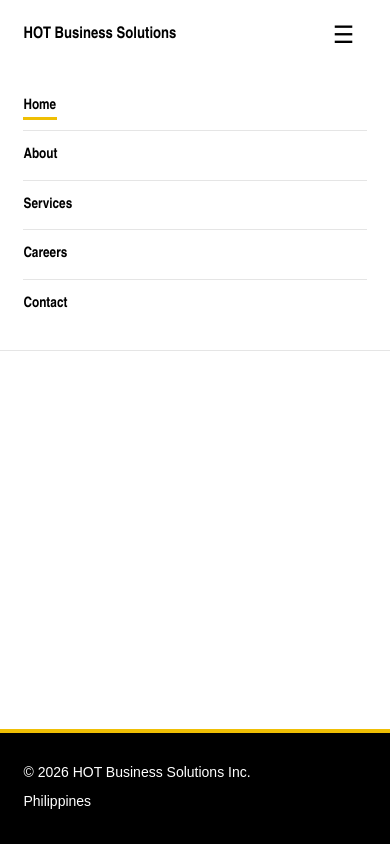
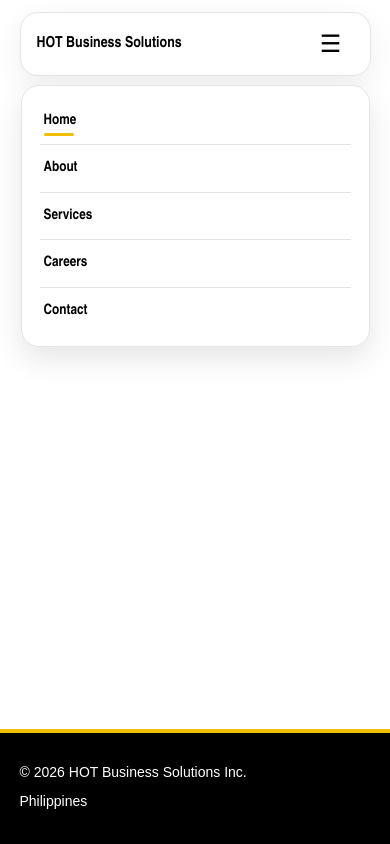
Before and after one commit to hotbusinesssolutions/website, a plain HTML site: page index.html in a window 390 px wide. Both pictures are taken after a click on the button "Open navigation menu". Drawn offline with Linux system fonts and the light colour scheme.

Commit message:
Create floating branded navigation

```diff
--- a/css/style.css
+++ b/css/style.css
@@ -180,6 +180,7 @@ h6 {
 
 /* =========================================================
    5. HEADER
+   Floating centered navigation
 ========================================================= */
 
 .site-header {
@@ -189,10 +190,11 @@ h6 {
 
     width: 100%;
 
-    background: var(--color-white);
+    padding: 18px var(--page-gutter) 0;
 
-    border-bottom:
-        1px solid var(--color-gray-200);
+    background: transparent;
+
+    pointer-events: none;
 }
 
 
@@ -201,13 +203,27 @@ h6 {
 ========================================================= */
 
 .navbar {
-    min-height: var(--header-height);
+    width: min(100%, var(--container-width));
+    min-height: 72px;
+
+    margin-inline: auto;
+    padding: 0 28px;
 
     display: flex;
     align-items: center;
     justify-content: space-between;
 
     gap: 48px;
+
+    background: var(--color-white);
+
+    border: 1px solid var(--color-gray-200);
+    border-radius: 22px;
+
+    box-shadow:
+        0 10px 30px rgba(0, 0, 0, 0.07);
+
+    pointer-events: auto;
 }
 
 
@@ -219,22 +235,30 @@ h6 {
     display: inline-flex;
     align-items: center;
 
+    flex-shrink: 0;
+
     color: var(--color-black);
 
-    font-size: 1.1rem;
+    font-family: var(--font-brand);
+    font-size: 1.05rem;
+    font-weight: 800;
     line-height: 1;
 
     text-decoration: none;
     white-space: nowrap;
 
     transition:
-        color var(--transition-fast);
+        opacity var(--transition-fast);
 }
 
 .logo:hover {
-    color: var(--color-black);
+    opacity: 0.7;
 }
 
+
+/* =========================================================
+   8. DESKTOP NAVIGATION
+========================================================= */
 
 /* =========================================================
    8. DESKTOP NAVIGATION
@@ -244,30 +268,38 @@ h6 {
     display: flex;
     align-items: center;
 
-    gap: 36px;
+    gap: 34px;
 }
 
 .nav-menu a {
     position: relative;
 
-    padding: 30px 0;
+    display: inline-flex;
+    align-items: center;
+
+    min-height: 72px;
+
+    padding: 0;
 
     color: var(--color-black);
 
+    font-family: var(--font-brand);
     font-size: 0.9rem;
+    font-weight: 800;
     line-height: 1;
 
     text-decoration: none;
 
     transition:
-        color var(--transition-fast);
+        opacity var(--transition-fast);
+}
+
+.nav-menu a:hover {
+    opacity: 0.65;
 }
 
 
-/*
-   Yellow is deliberately used as an accent,
-   rather than as a large background color.
-*/
+/* Yellow active / hover indicator */
 
 .nav-menu a::after {
     content: "";
@@ -276,14 +308,16 @@ h6 {
 
     left: 0;
     right: 0;
-    bottom: 20px;
+    bottom: 14px;
 
     height: 3px;
 
     background: var(--color-yellow);
 
+    border-radius: 999px;
+
     transform: scaleX(0);
-    transform-origin: left;
+    transform-origin: center;
 
     transition:
         transform var(--transition-fast);
@@ -294,6 +328,15 @@ h6 {
     transform: scaleX(1);
 }
 
+
+/*
+   Keep the active page fully visible even though
+   normal menu items fade slightly on hover.
+*/
+
+.nav-menu a.active {
+    opacity: 1;
+}
 
 /* =========================================================
    9. BUTTON FOUNDATION
@@ -461,40 +504,49 @@ select:focus-visible {
 @media (max-width: 800px) {
 
     :root {
-        --header-height: 70px;
-        --page-gutter: 6%;
+        --header-height: 64px;
+        --page-gutter: 5%;
     }
 
+    /* FLOATING HEADER */
+
+    .site-header {
+        padding: 12px var(--page-gutter) 0;
+    }
 
     /* NAVBAR */
 
     .navbar {
+        position: relative;
+
         min-height: var(--header-height);
 
-        gap: 20px;
+        padding: 0 16px;
+
+        gap: 16px;
+
+        border-radius: 18px;
     }
-
 
     /* LOGO */
 
     .logo {
-        font-size: 1rem;
+        font-size: 0.95rem;
     }
-
 
     /* HAMBURGER */
 
     .menu-toggle {
         display: inline-flex;
+        flex-shrink: 0;
     }
-
 
     /* MOBILE NAVIGATION */
 
     .nav-menu {
         position: absolute;
 
-        top: var(--header-height);
+        top: calc(100% + 10px);
         left: 0;
         right: 0;
 
@@ -504,48 +556,43 @@ select:focus-visible {
 
         gap: 0;
 
-        padding: 12px 6% 22px;
+        padding: 12px 18px;
 
         background: var(--color-white);
 
-        border-bottom:
-            1px solid var(--color-gray-200);
+        border: 1px solid var(--color-gray-200);
+        border-radius: 18px;
+
+        box-shadow: 0 12px 30px rgba(0, 0, 0, 0.10);
     }
-
 
     .nav-menu.open {
         display: flex;
     }
 
-
     .nav-menu a {
         width: 100%;
+        min-height: auto;
 
-        padding: 17px 0;
+        padding: 16px 4px;
 
-        border-bottom:
-            1px solid var(--color-gray-200);
+        border-bottom: 1px solid var(--color-gray-200);
     }
-
 
     .nav-menu a:last-child {
         border-bottom: 0;
     }
 
-
-    /*
-       Desktop underline isn't appropriate
-       for full-width mobile navigation.
-    */
+    /* Yellow active indicator */
 
     .nav-menu a::after {
-        left: 0;
+        left: 4px;
         right: auto;
-        bottom: 10px;
+        bottom: 8px;
 
-        width: 34px;
+        width: 30px;
+        height: 3px;
     }
-
 
     /* FOOTER */
 
```
